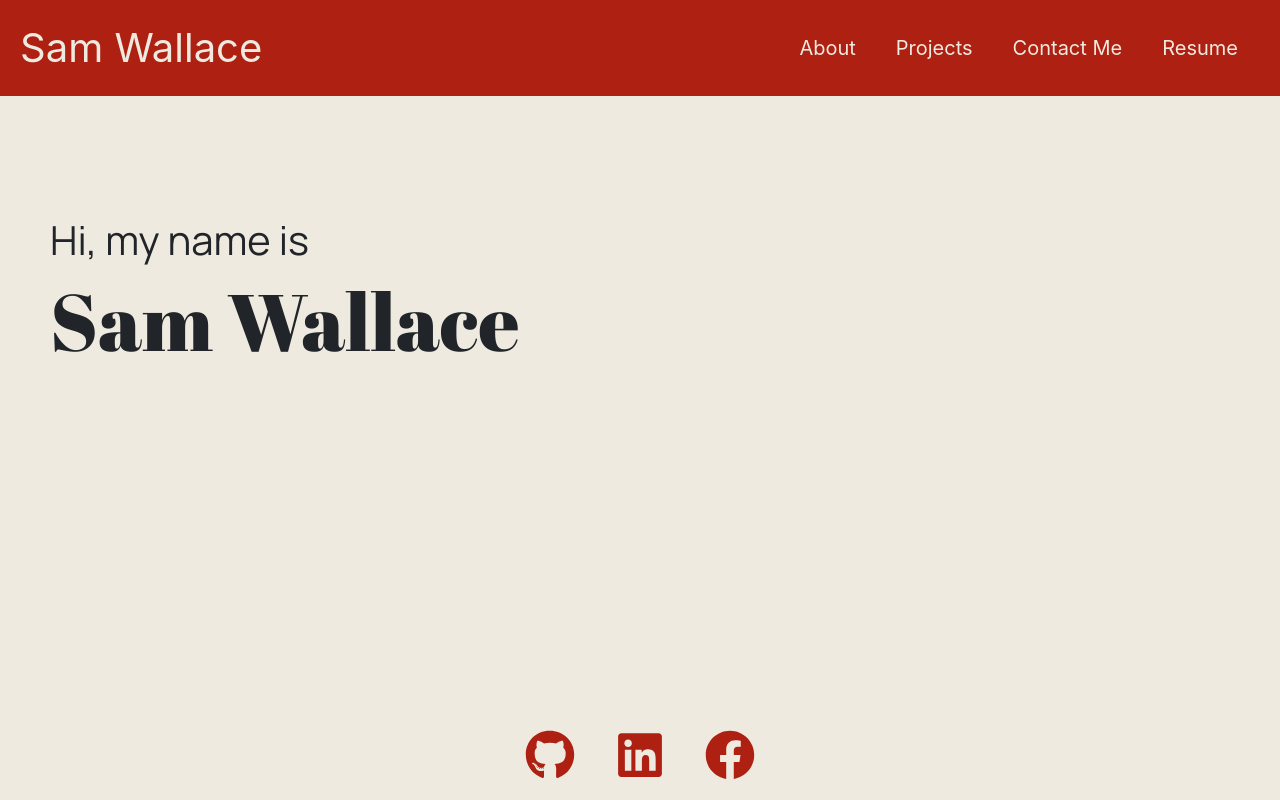
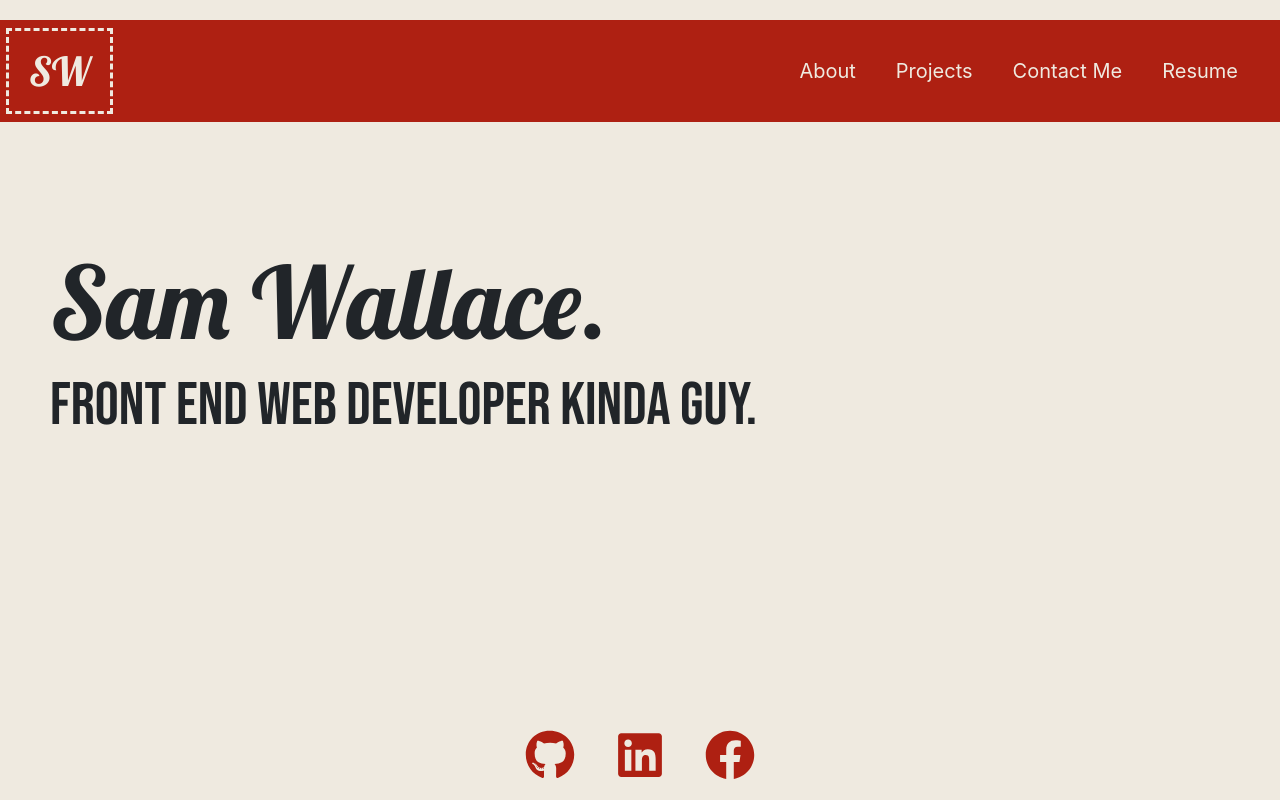
Before and after one commit to sammymayhem/sam-portfolio, a React (Create React App) app: page / in a window 1280 px wide. Built offline with nearby package versions, Linux system fonts and the light colour scheme.

Commit message:
Added logo to navbar, changed home page

```diff
--- a/public/index.html
+++ b/public/index.html
@@ -10,8 +10,8 @@
   <link rel="stylesheet" href="https://cdn.jsdelivr.net/npm/bootstrap@5.2.0-beta1/dist/css/bootstrap.min.css"
     integrity="sha384-0evHe/X+R7YkIZDRvuzKMRqM+OrBnVFBL6DOitfPri4tjfHxaWutUpFmBp4vmVor" crossorigin="anonymous" />
     <link rel="preconnect" href="https://fonts.googleapis.com">
-<link rel="preconnect" href="https://fonts.gstatic.com" crossorigin>
-<link href="https://fonts.googleapis.com/css2?family=Abril+Fatface&family=Manrope&display=swap" rel="stylesheet">
+    <link rel="preconnect" href="https://fonts.gstatic.com" crossorigin>
+    <link href="https://fonts.googleapis.com/css2?family=Bebas+Neue&family=Lobster&display=swap" rel="stylesheet">
   <!--
       manifest.json provides metadata used when your web app is installed on a
       user's mobile device or desktop. See https://developers.google.com/web/fundamentals/web-app-manifest/
--- a/src/components/Header.js
+++ b/src/components/Header.js
@@ -6,13 +6,13 @@ function Header() {
     return (
         <header class='header'>
             <Navbar bg="dark" variant="dark">
-                <Navbar.Brand class='link1' id='nav-link' as={Link} to='/'>Sam Wallace</Navbar.Brand>
+                <Navbar.Brand class='link1' id='nav-link' as={Link} to='/'>SW</Navbar.Brand>
                 <Container class='nav'>
                     <Nav className="justify-content-end">
-                        <Link class='link3' id='nav-link' as={Link} to='/about'>About</Link>
-                        <Link class='link4' id='nav-link' as={Link} to='/projects'>Projects</Link>
-                        <Link class='link5' id='nav-link' as={Link} to='/contact'>Contact Me</Link>
-                        <Link class='link6' id='nav-link' as={Link} to='/resume'>Resume</Link>
+                        <Link class='link2' id='nav-link' as={Link} to='/about'>About</Link>
+                        <Link class='link3' id='nav-link' as={Link} to='/projects'>Projects</Link>
+                        <Link class='link4' id='nav-link' as={Link} to='/contact'>Contact Me</Link>
+                        <Link class='link5' id='nav-link' as={Link} to='/resume'>Resume</Link>
                     </Nav>
                 </Container>
             </Navbar>
--- a/src/components/pages/Home.js
+++ b/src/components/pages/Home.js
@@ -4,8 +4,8 @@ function Home() {
     return (
         <div>
             <div id='home-text'>
-                <h2 id='home-text-1'>Hi, my name is</h2>
-                <h1 id='home-text-2'>Sam Wallace</h1>
+                <h1 id='home-text-1'>Sam Wallace.</h1>
+                <h2 id='home-text-2'>Front End Web Developer kinda guy.</h2>
             </div>
         </div>
     );
--- a/src/styles/Header.css
+++ b/src/styles/Header.css
@@ -1,4 +1,5 @@
 .header {
+    padding-top: 20px;
     padding-bottom: 20px;
 }
 
@@ -26,3 +27,9 @@
 .navbar-brand {
     font-size: 40px !important;
 }
+
+.navbar-brand {
+    font-family: 'Lobster' !important;
+    border-style: dashed;
+    margin-left: 6px !important;
+}
--- a/src/styles/Home.css
+++ b/src/styles/Home.css
@@ -4,11 +4,17 @@
 }
 
 #home-text-1 {
-    font-size: 40px;
-    font-family: 'Manrope';
+    font-size: 100px;
+    font-family: 'Lobster';
 }
 
 #home-text-2 {
-    font-size: 80px;
-    font-family: 'Abril Fatface';
+    font-size: 60px;
+    font-family: 'Bebas Neue';
 }
+
+#home-text-3 {
+    font-size: 40px;
+    font-family: 'Bebas Neue';
+
+}
```
